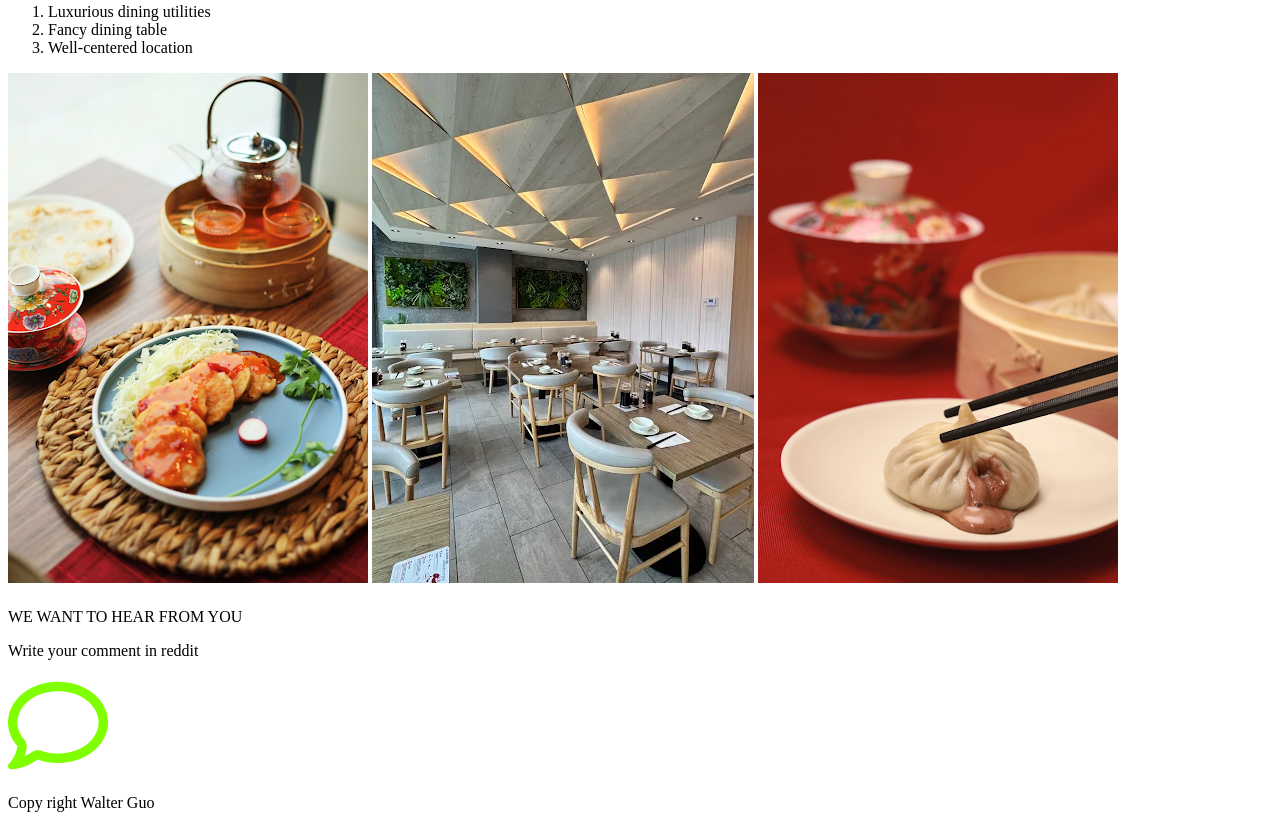
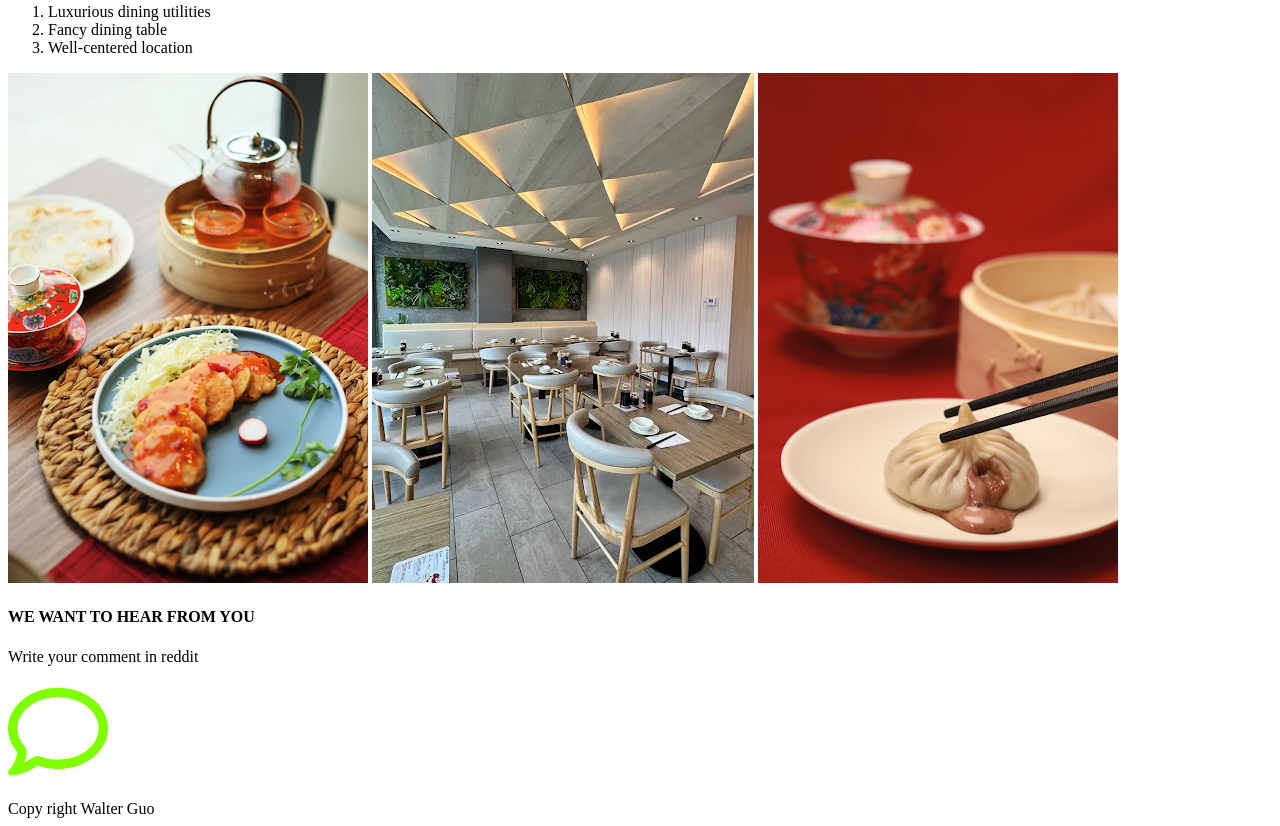
Before and after one commit to WalllerG/finalproject, a plain HTML site: page index.html in a window 1280 px wide. Shown: the part 425-1251 px from the top of the page. Drawn offline with Linux system fonts and the light colour scheme.

Commit message:
Update index.html

```diff
--- a/index.html
+++ b/index.html
@@ -30,6 +30,6 @@
         <img src="design2.jpg" alt="our fancy dining table" style="height: 100;">
         <img src="design3.jpg" alt="our delicious food" style="height: 100;">
     </main>
-    <footer><h4></h4>WE WANT TO HEAR FROM YOU</h4><p>Write your comment in reddit</p><a href="https://www.reddit.com/"><i class="fa-regular fa-comment" style="color: chartreuse; font-size: 100px;"></i></a><br><br>Copy right Walter Guo</footer>
+    <footer><h4>WE WANT TO HEAR FROM YOU</h4><p>Write your comment in reddit</p><a href="https://x.com/"><i class="fa-regular fa-comment" style="color: chartreuse; font-size: 100px;"></i></a><br><br>Copy right Walter Guo</footer>
 </body>
 </html>
```
